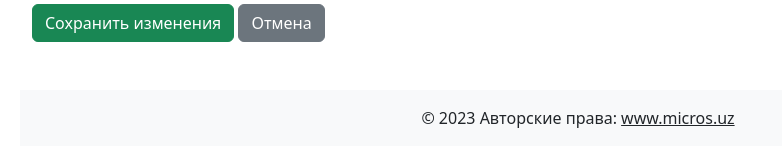
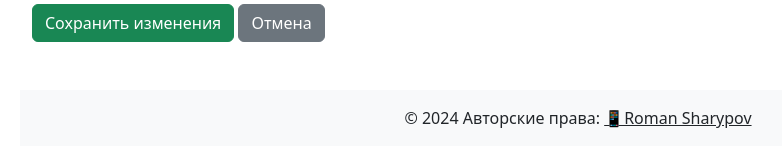
Before and after one commit to sber9bank/django_portal_website, a Django app: a page that uses templates/components/_footer.html in a window 1280 px wide. Shown: the part 645-800 px from the top of the page, without its empty margins (62-844 px from the left). Run offline with Django 5.2, Linux system fonts and the light colour scheme; the visitor is signed in with stand-in values (Sample User, id 1); data comes from the database, SQL or seed files in the repository; some libraries are stand-ins or nearby versions.

Commit message:
Update _footer.html

```diff
--- a/templates/components/_footer.html
+++ b/templates/components/_footer.html
@@ -1,6 +1,6 @@
 <footer class="bg-light text-center text-lg-start mt-5">
     <div class="text-center p-3" style="background-color: rgba(0, 0, 0, 0);">
-        © 2023 Авторские права:
-        <a class="text-dark" href="https://mdbootstrap.com/">www.micros.uz</a>
+        © 2024 Авторские права:
+        <a class="text-dark" href="https://t.me/sber9bank">📱Roman Sharypov</a>
     </div>
 </footer>
```
